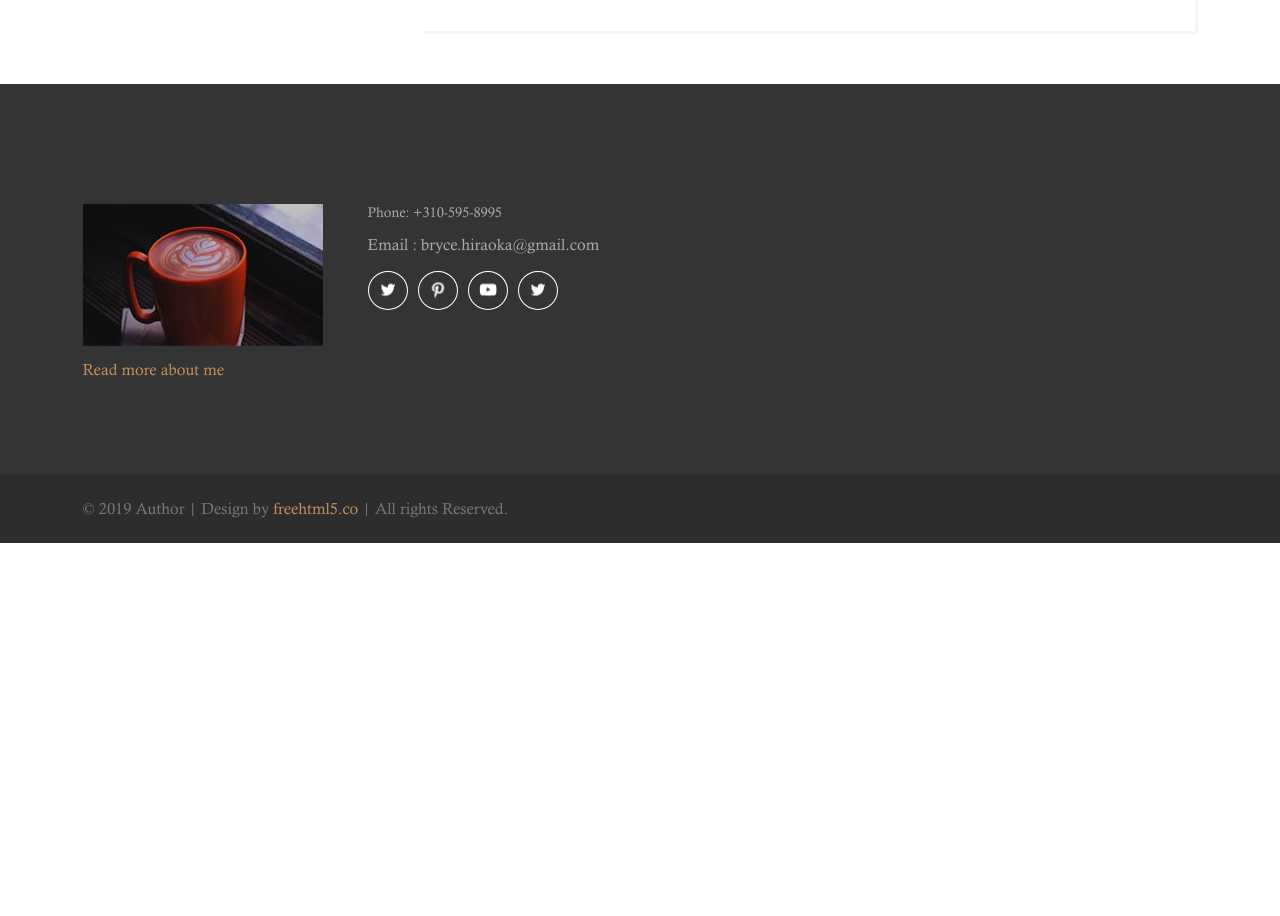
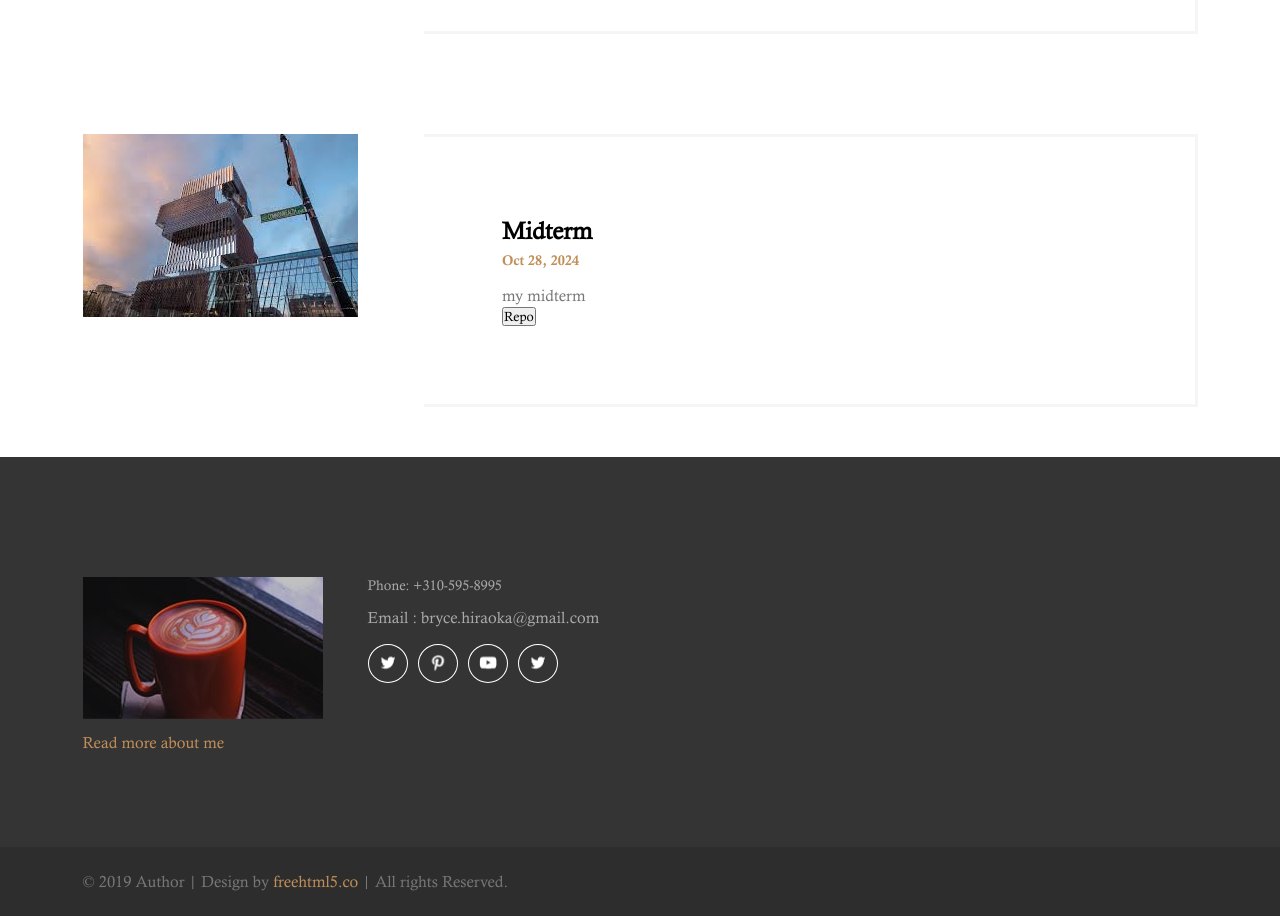
Before and after one commit to Bryce-Hiraoka/Bryce-Hiraoka.github.io, a plain HTML site: page assignments.html in a window 1280 px wide. Shown: the part 2160-3076 px from the top of the page. Before the commit the page ends 2703 px from the top, so only its background shows below. Drawn offline with Linux system fonts and the light colour scheme.

Commit message:
added midterm

```diff
--- a/assignments.html
+++ b/assignments.html
@@ -130,6 +130,27 @@
 		</div>
 	</section>
 
+	<section class="fh5co-blog2"></section>
+	<div class="site-container">
+			<div class="single-blog">
+				<div class="single-blog__img">
+					<img src="./images/jenga.jpeg" alt="blog image">
+				</div>
+				<div class="single-blog__text">
+					<h4> Midterm </h4>
+					<span> Oct 28, 2024 </span>
+
+					<p> my midterm
+						</p>
+					<a href="https://github.com/Bryce-Hiraoka/midterm/tree/main" target="_blank">
+						<button>Repo</button>
+					</a>
+				</div>
+			</div>
+
+	</div>
+</section>
+
 
 	<!-- Blog end -->
 
```
